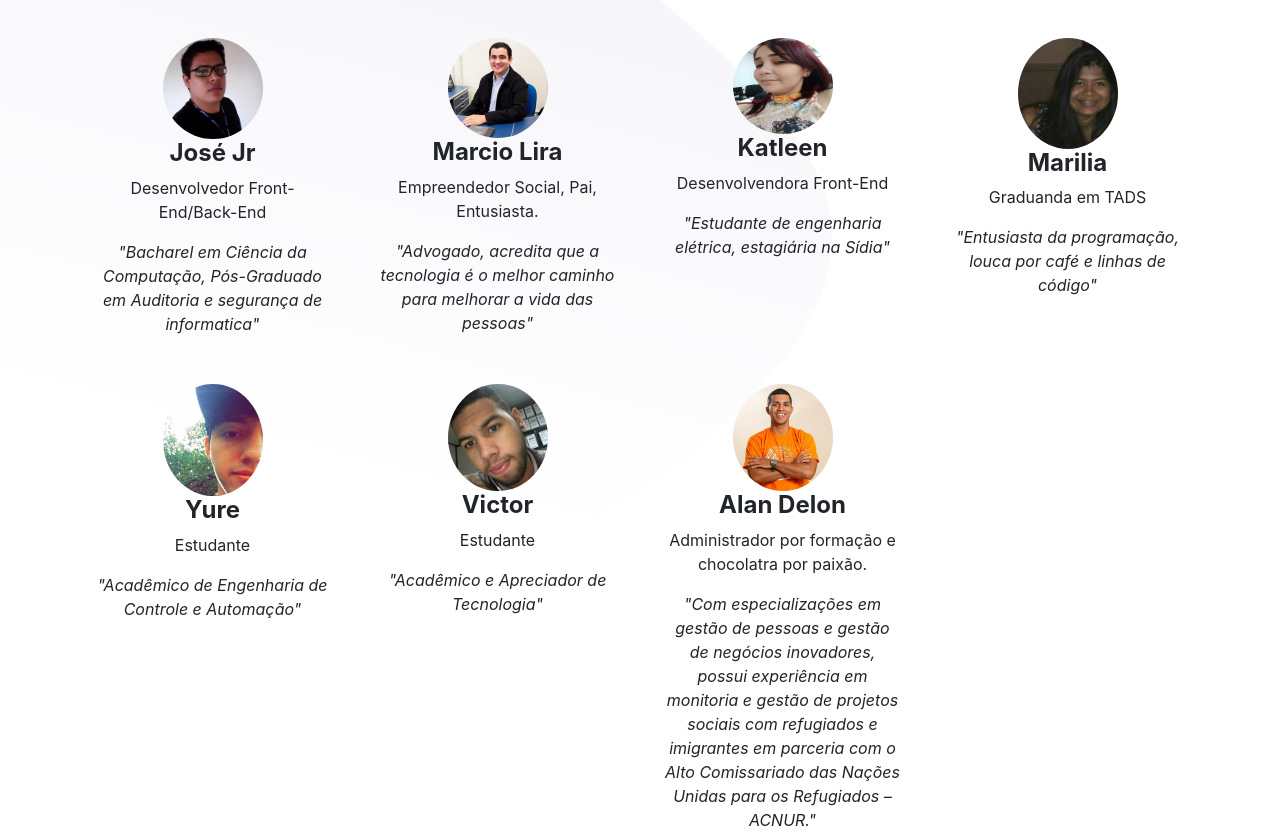
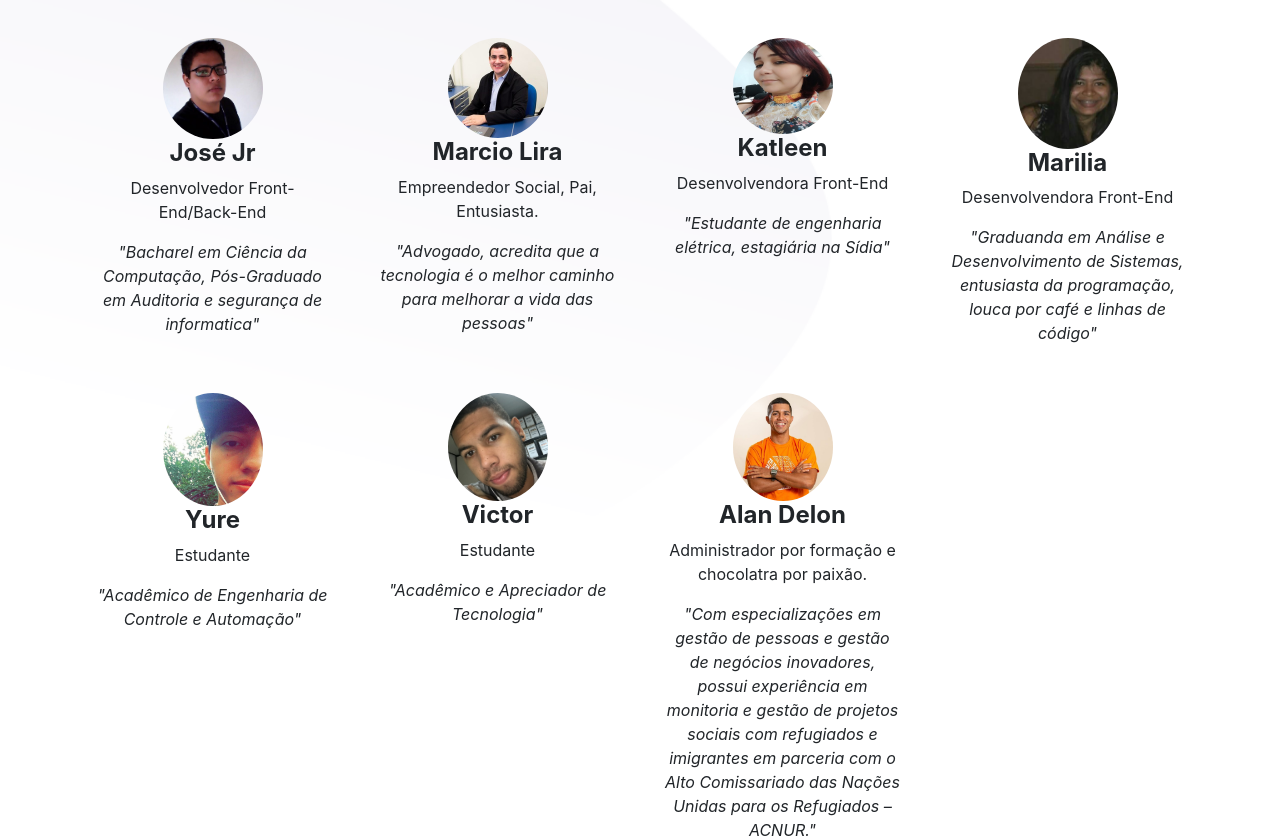
Before and after one commit to promessometrohackfest/promessometro, a PHP site: page /sobre in a window 1280 px wide. Shown: the part 639-1478 px from the top of the page. Run offline with PHP 8.4, Linux system fonts and the light colour scheme; some libraries are stand-ins or nearby versions.

Commit message:
Update sobre.php

```diff
--- a/pages/sobre.php
+++ b/pages/sobre.php
@@ -44,8 +44,8 @@
         </div>
         <div class="col-lg-3 col-6 p-4"> <img class=" rounded-circle" src="equipe/marilia.png" width="100">
           <h4> <b>Marilia</b> </h4>
-          <p>Graduanda em TADS</p>
-          <p class="mb-0"> <i>"Entusiasta da programação, louca por café e linhas de código"</i> </p>
+          <p>Desenvolvendora Front-End</p>
+          <p class="mb-0"> <i>"Graduanda em Análise e Desenvolvimento de Sistemas, entusiasta da programação, louca por café e linhas de código"</i> </p>
         </div>
 
            <div class="col-lg-3 col-6 p-4"> <img class=" rounded-circle" src="equipe/yure.jpeg" width="100">
```
